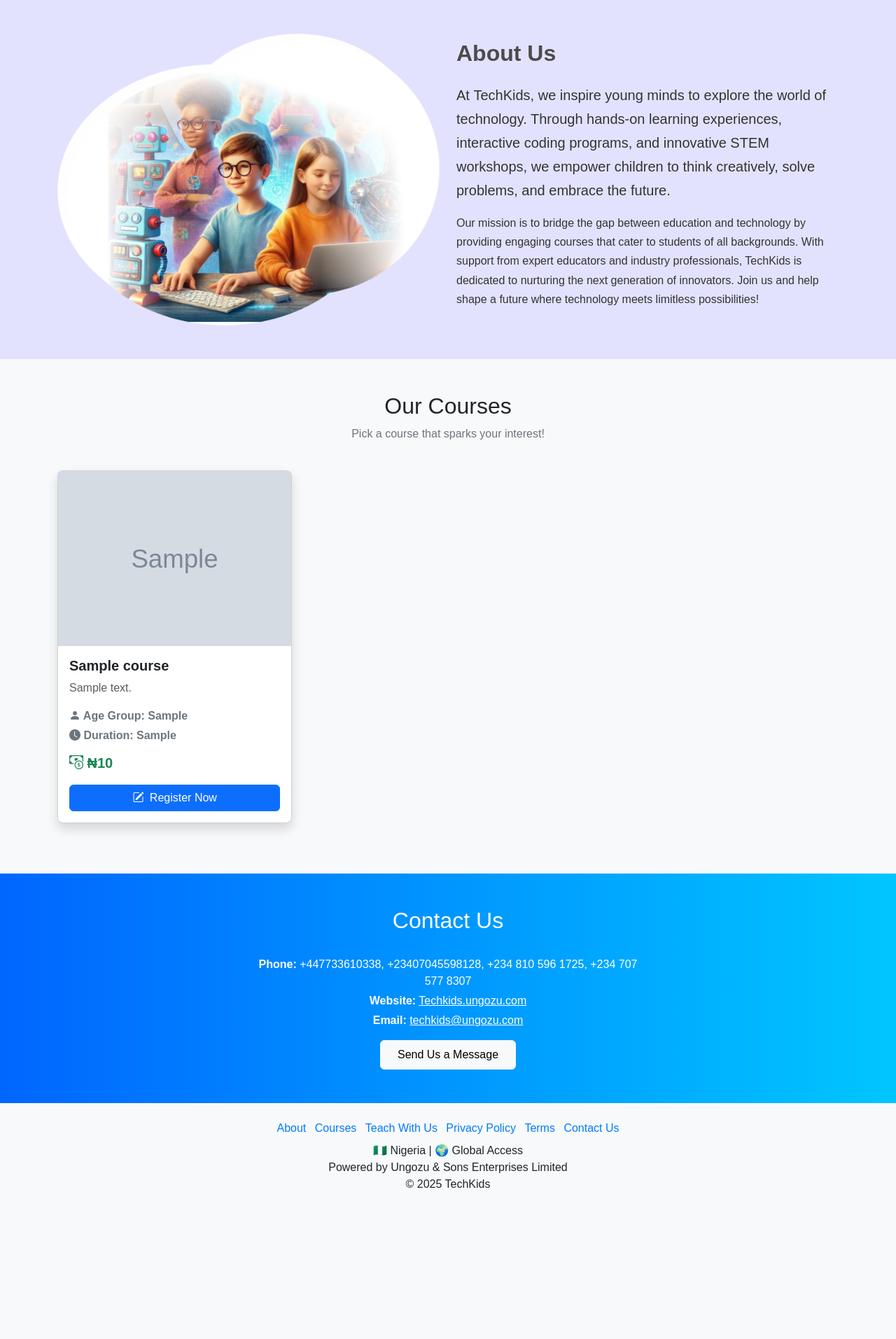
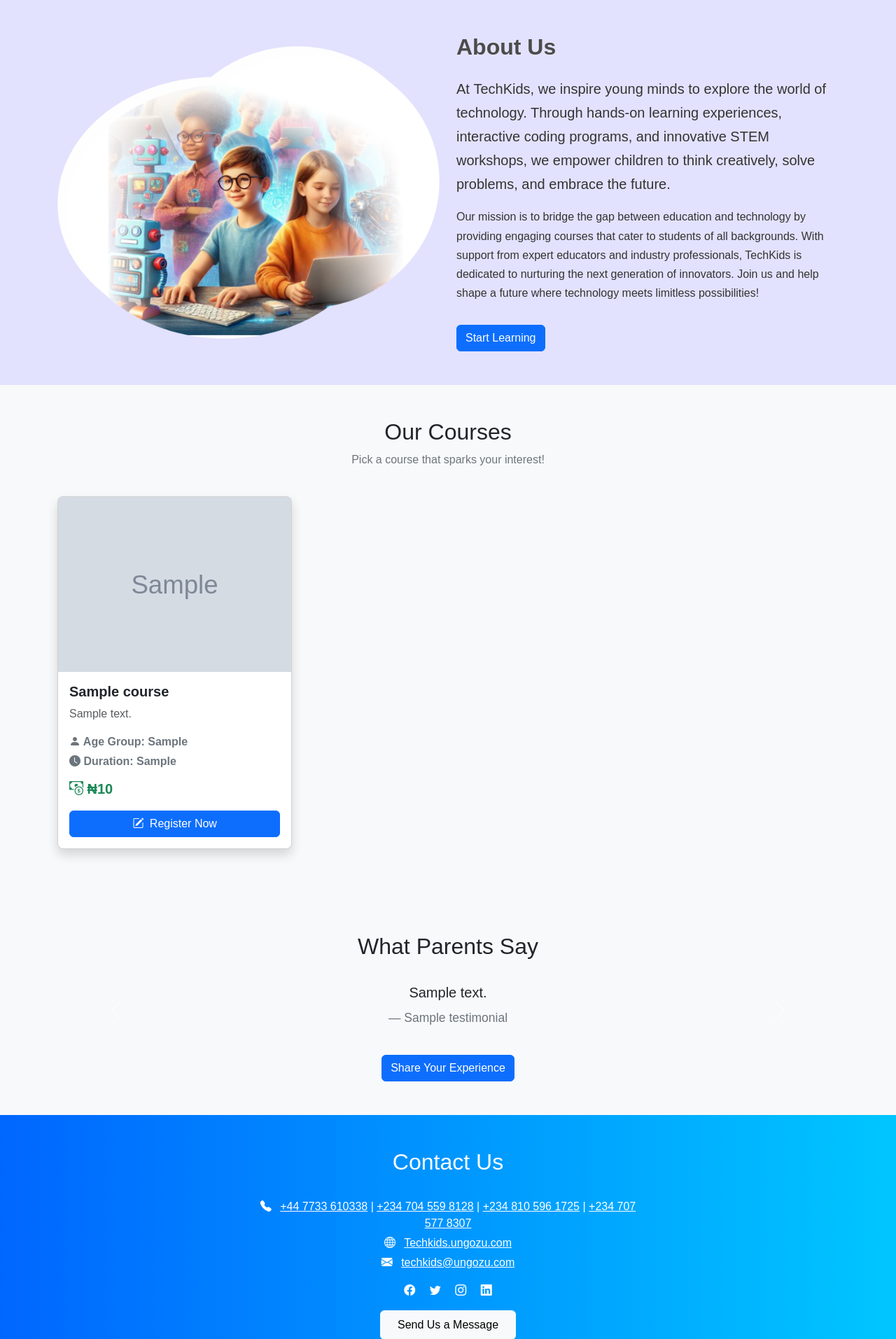
Before and after one commit to iniakponode/techkids, a FastAPI app: page / in a window 1280 px wide. Shown: the part 1016-2929 px from the top of the page at 70% size. Before the commit the page ends 2744 px from the top, so only its background shows below. Run offline with FastAPI, Linux system fonts and the light colour scheme; tables that the repository leaves empty hold one stand-in row (Sample ...).

Commit message:
Add testimonial feature and refine home page

```diff
--- a/backend/routers/__init__.py
+++ b/backend/routers/__init__.py
@@ -12,6 +12,7 @@
 from backend.routers.admin_payments import router as admin_payments_router
 from backend.routers.social_media import router as social_media_router
 from backend.routers.teacher_application import router as teacher_app_router
+from backend.routers.testimonial import router as testimonial_router
 
 # API Router for backend endpoints
 api_router = APIRouter()
@@ -28,6 +29,7 @@
 api_router.include_router(admin_payments_router)
 api_router.include_router(social_media_router)
 api_router.include_router(teacher_app_router, tags=["teacher_applications"])
+api_router.include_router(testimonial_router, tags=["testimonials"])
 
 # Export both routers
 __all__ = ["api_router","pages_router"]
--- a/frontend/templates/pages/index.html
+++ b/frontend/templates/pages/index.html
@@ -87,10 +87,12 @@
           is dedicated to nurturing the next generation of innovators. Join us
           and help shape a future where technology meets limitless possibilities!
         </p>
+        <a href="/registration" class="btn btn-primary mt-3">Start Learning</a>
       </div>
     </div>
   </div>
 </section>
+
 
 <!-- =======================
      OUR COURSES
@@ -115,6 +117,46 @@
 </section>
 
 <!-- =======================
+     TESTIMONIALS
+======================= -->
+<section id="testimonials" class="py-5 bg-light">
+  <div class="container">
+    <div class="row">
+      <div class="col-12 text-center mb-4">
+        <h2>What Parents Say</h2>
+      </div>
+    </div>
+    {% if testimonials %}
+    <div id="testimonialCarousel" class="carousel slide" data-bs-ride="carousel">
+      <div class="carousel-inner">
+        {% for t in testimonials %}
+        <div class="carousel-item {% if loop.index == 1 %}active{% endif %}">
+          <blockquote class="blockquote text-center">
+            <p class="mb-4">{{ t.content }}</p>
+            <footer class="blockquote-footer">{{ t.name }}</footer>
+          </blockquote>
+        </div>
+        {% endfor %}
+      </div>
+      <button class="carousel-control-prev" type="button" data-bs-target="#testimonialCarousel" data-bs-slide="prev">
+        <span class="carousel-control-prev-icon" aria-hidden="true"></span>
+        <span class="visually-hidden">Previous</span>
+      </button>
+      <button class="carousel-control-next" type="button" data-bs-target="#testimonialCarousel" data-bs-slide="next">
+        <span class="carousel-control-next-icon" aria-hidden="true"></span>
+        <span class="visually-hidden">Next</span>
+      </button>
+    </div>
+    {% else %}
+      <p class="text-center">No testimonials yet.</p>
+    {% endif %}
+    <div class="text-center mt-4">
+      <a href="/testimonial" class="btn btn-primary">Share Your Experience</a>
+    </div>
+  </div>
+</section>
+
+<!-- =======================
      CONTACT US
 ======================= -->
 <section id="contact" class="py-5 contact-section">
@@ -124,29 +166,30 @@
         <h2>Contact Us</h2>
       </div>
       <div class="col-md-6 offset-md-3 text-center">
-        <p class="mb-1">
-          <strong>Phone:</strong> +447733610338, +23407045598128, +234 810 596 1725, +234 707 577 8307
-        </p>
-        <p class="mb-1">
-          <strong>Website:</strong>
-          <a
-            href="https://Techkids.ungozu.com"
-            target="_blank"
-            class="contact-link"
-            >Techkids.ungozu.com</a
-          >
-        </p>
-        <p class="mb-3">
-          <strong>Email:</strong>
-          <a
-            href="mailto:techkids@ungozu.com"
-            class="contact-link"
-            >techkids@ungozu.com</a
-          >
-        </p>
-        <a href="mailto:techkids@ungozu.com" class="btn btn-light px-4 py-2">
-          Send Us a Message
-        </a>
+        <ul class="list-unstyled mb-3">
+          <li class="mb-1">
+            <i class="bi bi-telephone-fill me-2"></i>
+            <a href="tel:+447733610338" class="contact-link">+44 7733 610338</a> |
+            <a href="tel:+2347045598128" class="contact-link">+234 704 559 8128</a> |
+            <a href="tel:+2348105961725" class="contact-link">+234 810 596 1725</a> |
+            <a href="tel:+2347075778307" class="contact-link">+234 707 577 8307</a>
+          </li>
+          <li class="mb-1">
+            <i class="bi bi-globe me-2"></i>
+            <a href="https://Techkids.ungozu.com" target="_blank" class="contact-link">Techkids.ungozu.com</a>
+          </li>
+          <li>
+            <i class="bi bi-envelope-fill me-2"></i>
+            <a href="mailto:techkids@ungozu.com" class="contact-link">techkids@ungozu.com</a>
+          </li>
+        </ul>
+        <div class="mb-3">
+          <a href="https://facebook.com/techkids" target="_blank" class="text-white me-3"><i class="bi bi-facebook"></i></a>
+          <a href="https://twitter.com/techkids" target="_blank" class="text-white me-3"><i class="bi bi-twitter"></i></a>
+          <a href="https://instagram.com/techkids" target="_blank" class="text-white me-3"><i class="bi bi-instagram"></i></a>
+          <a href="https://linkedin.com/company/techkids" target="_blank" class="text-white"><i class="bi bi-linkedin"></i></a>
+        </div>
+        <a href="mailto:techkids@ungozu.com" class="btn btn-light px-4 py-2">Send Us a Message</a>
       </div>
     </div>
   </div>
--- a/frontend/templates/partials/footer.html
+++ b/frontend/templates/partials/footer.html
@@ -1,8 +1,8 @@
 <footer class="bg-light py-4 mt-auto">
     <div class="container text-center">
         <ul class="list-inline mb-2">
-            <li class="list-inline-item"><a href="#about">About</a></li>
-            <li class="list-inline-item"><a href="#courses">Courses</a></li>
+            <li class="list-inline-item"><a href="/#about">About</a></li>
+            <li class="list-inline-item"><a href="/#courses">Courses</a></li>
             <li class="list-inline-item"><a href="/teach">Teach With Us</a></li>
             <li class="list-inline-item"><a href="/privacy-policy">Privacy Policy</a></li>
             <li class="list-inline-item"><a href="/terms">Terms</a></li>
```
Also changed, not shown: backend/crud/testimonial.py (added, +34 -0 lines), backend/models/testimonial.py (added, +15 -0 lines), backend/pydanticschemas/testimonial.py (added, +23 -0 lines), backend/routers/pages.py (+18 -1 lines), backend/routers/testimonial.py (added, +29 -0 lines), frontend/static/js/pages/manage_testimonials.js (added, +18 -0 lines), frontend/static/js/pages/testimonial_form.js (added, +20 -0 lines), frontend/templates/admin/dashboard.html (+9 -0 lines), frontend/templates/admin/manage_testimonials.html (added, +35 -0 lines), frontend/templates/pages/testimonial_form.html (added, +31 -0 lines).
